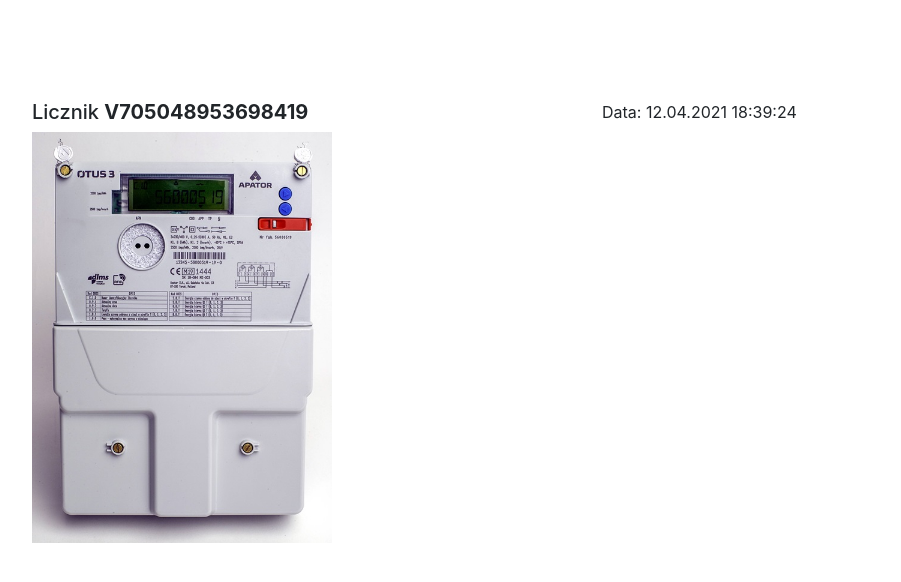
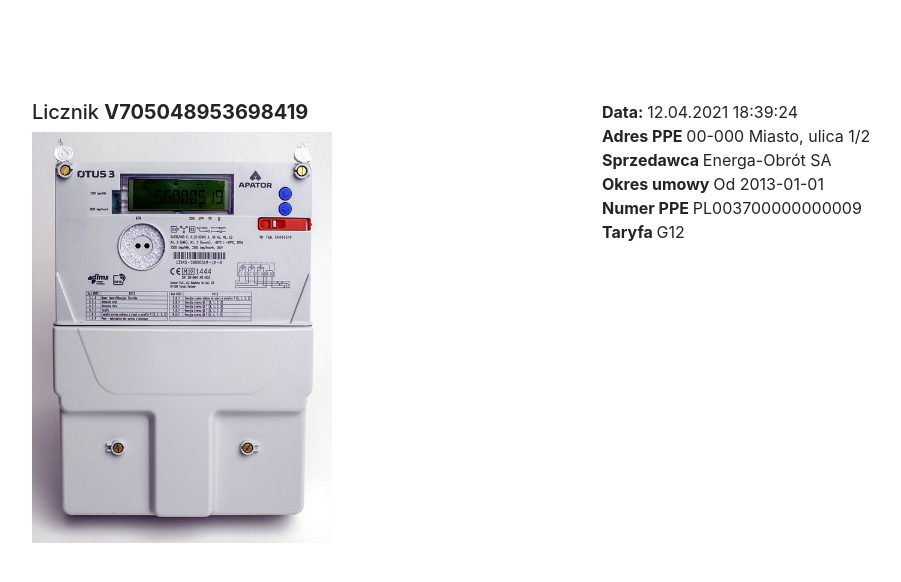
Before and after one commit to rafallabisz/electricity-meter, a React (Create React App) app: page / in a window 1280 px wide. Shown: the top 582 px of the page, without its empty margins (53-954 px from the left). Built offline with nearby package versions, Linux system fonts and the light colour scheme.

Commit message:
add data

```diff
--- a/src/App.module.scss
+++ b/src/App.module.scss
@@ -2,3 +2,7 @@
   padding-top: 100px;
   min-height: 100vh;
 }
+
+.title {
+  font-weight: 700;
+}
--- a/src/App.tsx
+++ b/src/App.tsx
@@ -32,7 +32,32 @@ const App: React.FC<AppProps> = (props) => {
       </div>
       </Col>
       <Col>
-        <div>{`Data: ${moment().format('L')} ${moment().format('LTS')}`}</div>
+        {/* <div>{`Data: ${moment().format('L')} ${moment().format('LTS')}`}</div> */}
+
+        <div>
+        <span className={styles.title}>Data: </span><span>{`${moment().format('L')} ${moment().format('LTS')}`}</span>
+        </div>
+
+        <div>
+        <span className={styles.title}>Adres PPE </span><span>00-000 Miasto, ulica 1/2</span>
+        </div>
+
+        <div>
+        <span className={styles.title}>Sprzedawca </span><span>Energa-Obrót SA</span>
+        </div>
+
+        <div>
+        <span className={styles.title}>Okres umowy </span><span>Od 2013-01-01</span>
+        </div>
+
+        <div>
+        <span className={styles.title}>Numer PPE </span><span>PL003700000000009</span>
+        </div>
+
+        <div>
+        <span className={styles.title}>Taryfa </span><span>G12</span>
+        </div>
+
       </Col>
       </Row>
       </Container>
```
